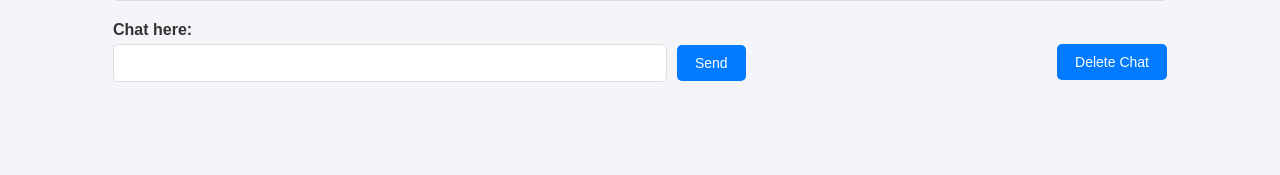
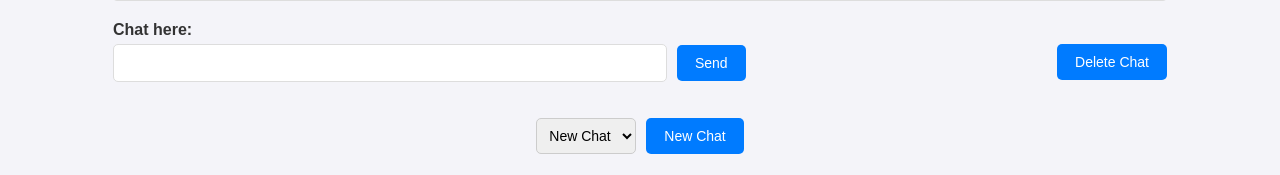
Before and after one commit to aaravahuja8/chatbot, a Flask app: page / in a window 1280 px wide. Shown: the part 625-800 px from the top of the page. Run offline with Flask 3, Linux system fonts and the light colour scheme; the visitor is signed in with stand-in values (Sample User, id 1); data that the repository does not hold is empty; some libraries are stand-ins or nearby versions.

Commit message:
multiple chats

```diff
--- a/app.py
+++ b/app.py
@@ -3,7 +3,7 @@ from gevent import monkey
 monkey.patch_all()
 
 from openai import OpenAI
-from flask import Flask, render_template, request, session, redirect, url_for, flash
+from flask import Flask, render_template, request, session, redirect, url_for, flash, jsonify
 from flask_wtf import FlaskForm
 from wtforms import StringField, PasswordField, SubmitField, BooleanField
 from wtforms.validators import DataRequired
@@ -137,18 +137,27 @@ def index():
     previous_messages = []
 
     if current_user.is_authenticated:
-        chats = chathistory.find({'username': current_user.username}).sort("last_updated", -1)
-        if chathistory.count_documents({'username': current_user.username}) == 0:
+        chats = chathistory.find_one({'username': current_user.username})
+        if chats is None:
             newchat = {
                 'username': current_user.username,
-                'messages': [{"role": "system", "content": "You are a helpful assistant."}],
-                'last_updated': datetime.datetime.utcnow()
+                'chats': [[{"role": "system", "content": "You are a helpful assistant."}]],
+                'last_updated': [datetime.datetime.utcnow()],
+                'titles': ["New Chat"]
             }
-            insert = chathistory.insert_one(newchat)
-            session['currentchat'] = str(insert.inserted_id)
+            chathistory.insert_one(newchat)
+            session['currentchat'] = 0
+            chattitles = ["New Chat"]
         else:
-            messages = chats[0]['messages']
-            session['currentchat'] = str(chats[0]['_id'])
+            if session['currentchat'] == "None":
+                maxtime = datetime.datetime(1970, 1, 1, 0, 0, 0, 0)
+                maxindex = 0
+                for i in range(len(chats['last_updated'])):
+                    if chats['last_updated'][i] > maxtime:
+                        maxtime = chats['last_updated'][i]
+                        maxindex = i
+                session['currentchat'] = maxindex
+            messages = chats['chats'][session['currentchat']]
             i = 1
             for msg in messages[1:]:
                 if msg['role'] == "system":
@@ -158,20 +167,23 @@ def index():
                 else:
                     i = 1
                     previous_messages.append(markdown2.markdown(msg['content'])[3:-5])
+            chattitles = chats['titles']
     else:
         session['currentchat'] = "None"
         session['messages'] = [{"role": "system", "content": "You are a helpful assistant."}]
+        chattitles = []
 
-    session.modified = True
     return render_template("index.html", previous_messages=previous_messages,
-                           len=len(previous_messages))
+                           len=len(previous_messages), chats=chattitles, chatlength=len(chattitles),
+                           current=session['currentchat'])
 
 @app.route("/message", methods=["POST"])
 def message():
     if current_user.is_authenticated:
         recentmessages = [{"role": "system", "content": "You are a helpful assistant."}]
-        chatentry = chathistory.find_one({'_id': ObjectId(session['currentchat'])})
-        for msg in chatentry['messages'][-10:]:
+        chatentry = chathistory.find_one({'username': current_user.username})
+        chat = chatentry['chats'][session['currentchat']]
+        for msg in chat[-10:]:
             if msg != {"role": "system", "content": "You are a helpful assistant."}:
                 recentmessages.append(msg)
     else:
@@ -181,6 +193,8 @@ def message():
     recentmessages.append({"role": "user", "content": query})
     result = get_weather_response(recentmessages)
     recentmessages.append({"role": "assistant", "content": result})
+    title = ""
+
     if len(recentmessages) > 11:
         recentmessages.pop(1)
         if recentmessages[1]['role'] == "system":
@@ -189,21 +203,41 @@ def message():
             recentmessages.pop(1)
         else:
             recentmessages.pop(1)
+
     if current_user.is_authenticated:
         if len(recentmessages) > 4 and recentmessages[-3]['role'] == "system":
-            chatentry['messages'].append(recentmessages[-4])
-            chatentry['messages'].append(recentmessages[-3])
-            chatentry['messages'].append(recentmessages[-2])
-            chatentry['messages'].append(recentmessages[-1])
+            chat.append(recentmessages[-4])
+            chat.append(recentmessages[-3])
+            chat.append(recentmessages[-2])
+            chat.append(recentmessages[-1])
         else:
-            chatentry['messages'].append(recentmessages[-2])
-            chatentry['messages'].append(recentmessages[-1])
-        chathistory.update_one({'_id': ObjectId(session['currentchat'])},
-                               {"$set": {'messages': chatentry['messages'], 'last_updated': datetime.datetime.utcnow()}})
+            chat.append(recentmessages[-2])
+            chat.append(recentmessages[-1])
+        newchatlist = chatentry['chats']
+        newchatlist[session['currentchat']] = chat
+        newupdatedlist = chatentry['last_updated']
+        newupdatedlist[session['currentchat']] = datetime.datetime.utcnow()
+        chathistory.update_one({'username': current_user.username},
+                               {"$set": {'chats': newchatlist, 'last_updated': newupdatedlist}})
+        if (len(chat) == 3) or (len(chat) == 5) or ((len(chat) % 12) == 1):
+            temp = recentmessages.copy()
+            temp.append({"role": "user",
+                         "content": "Give this conversation a name, and say only the name and nothing else, and without quotations"})
+            title = get_weather_response(temp)
+            newtitlelist = chatentry['titles']
+            newtitlelist[session['currentchat']] = title
+            chathistory.update_one({'username': current_user.username}, {"$set": {'titles': newtitlelist}})
     else:
         session['messages'] = recentmessages
+        session.modified = True
+
     html_result = markdown2.markdown(result)
-    return html_result
+    response = {
+        "result": html_result,
+        "title": title,
+        "index": str(session['currentchat'])
+    }
+    return jsonify(response)
 
 @app.route("/signup", methods=["GET", "POST"])
 def signup():
@@ -220,7 +254,6 @@ def signup():
             flash("Username already exists!")
 
     return render_template("signup.html", form=form)
-
 
 @app.route("/login", methods=["GET", "POST"])
 def login():
@@ -252,7 +285,84 @@ def logout():
 @app.route("/delete", methods=["DELETE"])
 @login_required
 def delete():
-    chathistory.update_one({'_id': ObjectId(session['currentchat'])},
-                           {"$set": {'messages': [{"role": "system", "content": "You are a helpful assistant."}],
-                                     'last_updated': datetime.datetime.utcnow()}})
-    return {}
+    chats = chathistory.find_one({'username': current_user.username})
+    chats['chats'].pop(session['currentchat'])
+    chats['titles'].pop(session['currentchat'])
+    chats['last_updated'].pop(session['currentchat'])
+    chathistory.update_one({'username': current_user.username},
+                           {"$set": {'chats': chats['chats'],
+                                     'titles': chats['titles'],
+                                     'last_updated': chats['last_updated']}})
+
+    previous_messages = []
+    if len(chats['chats']) > 0:
+        maxtime = datetime.datetime(1970, 1, 1, 0, 0, 0, 0)
+        maxindex = 0
+        for i in range(len(chats['last_updated'])):
+            if chats['last_updated'][i] > maxtime:
+                maxtime = chats['last_updated'][i]
+                maxindex = i
+        session['currentchat'] = maxindex
+        messages = chats['chats'][session['currentchat']]
+        i = 1
+        for msg in messages[1:]:
+            if msg['role'] == "system":
+                i = 0
+            elif i < 1:
+                i = i + 1
+            else:
+                i = 1
+                previous_messages.append(markdown2.markdown(msg['content'])[3:-5])
+        chattitles = chats['titles']
+    else:
+        chattitles = ["New Chat"]
+        chathistory.update_one({'username': current_user.username},
+                               {"$set": {'chats': [[{"role": "system", "content": "You are a helpful assistant."}]],
+                                         'titles': chattitles,
+                                         'last_updated': [datetime.datetime.utcnow()]}})
+    response = {
+        "messages": previous_messages,
+        "titles": chattitles,
+        "index": str(session['currentchat'])
+    }
+    return jsonify(response)
+
+@app.route("/update")
+@login_required
+def update():
+    num = int(request.args.get("index"))
+    session['currentchat'] = num
+    previous_messages = []
+    chats = chathistory.find_one({'username': current_user.username})
+    messages = chats['chats'][session['currentchat']]
+    i = 1
+    for msg in messages[1:]:
+        if msg['role'] == "system":
+            i = 0
+        elif i < 1:
+            i = i + 1
+        else:
+            i = 1
+            previous_messages.append(markdown2.markdown(msg['content'])[3:-5])
+
+    response = {
+        "messages": previous_messages,
+    }
+    return jsonify(response)
+
+@app.route("/create")
+@login_required
+def create():
+    chats = chathistory.find_one({'username': current_user.username})
+    session['currentchat'] = len(chats['chats'])
+    chats['chats'].append([{"role": "system", "content": "You are a helpful assistant."}])
+    chats['titles'].append("New Chat")
+    chats['last_updated'].append(datetime.datetime.utcnow())
+    chathistory.update_one({'username': current_user.username},
+                           {"$set": {'chats': chats['chats'],
+                                     'titles': chats['titles'],
+                                     'last_updated': chats['last_updated']}})
+    response = {
+        "index": str(session['currentchat'])
+    }
+    return jsonify(response)
--- a/static/css/style.css
+++ b/static/css/style.css
@@ -67,7 +67,7 @@ ul {
     font-size: 14px;
 }
 
-.input-group input[type="submit"] {
+.input-group input[type="submit"], .chat-controls button {
     padding: 10px 18px;
     background-color: #007bff;
     color: #fff;
@@ -77,7 +77,7 @@ ul {
     font-size: 14px;
 }
 
-.input-group input[type="submit"]:hover {
+.input-group input[type="submit"]:hover, .chat-controls button:hover {
     background-color: #0056b3;
 }
 
@@ -201,3 +201,18 @@ form label, form input {
     font-family: Arial, sans-serif;
     font-size: 17px;
 }
+
+.chat-controls {
+    display: flex;
+    align-items: center;
+    margin-bottom: 20px;
+}
+
+.chat-controls select {
+    padding: 8px;
+    font-family: Arial, sans-serif;
+    font-size: 14px;
+    border: 1px solid #ccc;
+    border-radius: 5px;
+    margin-right: 10px;
+}
--- a/static/js/script.js
+++ b/static/js/script.js
@@ -1,18 +1,23 @@
-const xhttp = new XMLHttpRequest();
-
 window.onload = function() {
-    document.getElementById("chat").scrollTop = document.getElementById("chat").scrollHeight;
-}
-
-xhttp.onload = function() {
-    let response = this.responseText;
-    response = response.slice(3, -5);
-    response = "<p>Bot: " + response + "</p>";
-    document.getElementById("chat").innerHTML += response;
     document.getElementById("chat").scrollTop = document.getElementById("chat").scrollHeight;
 };
 
 function sendMessage() {
+    const xhttp = new XMLHttpRequest();
+
+    xhttp.onload = function() {
+    let response = JSON.parse(this.responseText);
+    result = response.result
+    result = result.slice(3, -5);
+    result = "<p>Bot: " + result + "</p>";
+    document.getElementById("chat").innerHTML += result;
+    document.getElementById("chat").scrollTop = document.getElementById("chat").scrollHeight;
+    if (response.title != "") {
+        let i = JSON.parse(this.responseText).index;
+        document.getElementById("chat" + i).innerHTML = response.title
+    }
+    };
+
     let message = document.getElementById("message").value;
     if (message.trim() !== "") {
         document.getElementById("chat").innerHTML += "<p>User: " + message + "</p>";
@@ -22,7 +27,7 @@ function sendMessage() {
         document.getElementById("message").value = "";
         document.getElementById("chat").scrollTop = document.getElementById("chat").scrollHeight;
     }
-};
+}
 
 document.getElementById("submit").onclick = function(e) {
     e.preventDefault();
@@ -41,6 +46,17 @@ function deleteChat() {
     xhttp.onload = function() {
         if (this.status === 200) {
             document.getElementById("chat").innerHTML = "";
+            document.getElementById("chats").innerHTML = "";
+            let response = JSON.parse(this.responseText);
+            for (let i=0; i < response.messages.length; i=i+2) {
+                document.getElementById("chat").innerHTML += "<p>User: " + response.messages[i] + "</p>";
+                document.getElementById("chat").innerHTML += "<p>Bot: " + response.messages[i+1] + "</p>";
+            }
+            for (let i=0; i < response.titles.length; i++) {
+                document.getElementById("chats").innerHTML += "<option id='chat" + i + "' value='" + i + "'>" +
+                response.titles[i] + "</option>";
+                document.getElementById("chats").value = response.index
+            }
         } else {
             alert("Failed to delete chat.");
         }
@@ -48,3 +64,37 @@ function deleteChat() {
     xhttp.open("DELETE", "/delete", true);
     xhttp.send();
 }
+
+function updateChat() {
+    const xhttp = new XMLHttpRequest();
+    xhttp.onload = function() {
+        if (this.status === 200) {
+            document.getElementById("chat").innerHTML = "";
+            let response = JSON.parse(this.responseText);
+            for (let i=0; i < response.messages.length; i=i+2) {
+                document.getElementById("chat").innerHTML += "<p>User: " + response.messages[i] + "</p>";
+                document.getElementById("chat").innerHTML += "<p>Bot: " + response.messages[i+1] + "</p>";
+            }
+        } else {
+            alert("Failed to select chat.");
+        }
+    };
+    xhttp.open("GET", "/update?index=" + document.getElementById("chats").value, true);
+    xhttp.send();
+}
+
+function newChat() {
+    const xhttp = new XMLHttpRequest();
+    xhttp.onload = function() {
+        if (this.status === 200) {
+            document.getElementById("chat").innerHTML = "";
+            let i = JSON.parse(this.responseText).index;
+            document.getElementById("chats").innerHTML += "<option id='chat" + i + "' value='" + i + "'>New Chat</option>";
+            document.getElementById("chats").value = i
+        } else {
+            alert("Failed to create new chat.");
+        }
+    };
+    xhttp.open("GET", "/create", true);
+    xhttp.send();
+}
--- a/templates/index.html
+++ b/templates/index.html
@@ -33,6 +33,22 @@
         {% endif %}
     </div>
 </div>
+<br>
+<br>
+{% if current_user.is_authenticated == True %}
+<div class="chat-controls">
+    <select id="chats" onchange="updateChat()">
+        {% for i in range(chatlength) %}
+            {% if i == current %}
+                <option id="chat{{i}}" value={{i}} selected>{{chats[i]}}</option>
+            {% else %}
+                <option id="chat{{i}}" value={{i}}>{{chats[i]}}</option>
+            {% endif %}
+        {% endfor %}
+    </select>
+    <button class="create" onclick="newChat()">New Chat</button>
+</div>
+{% endif %}
 <script src="{{ url_for('static', filename = 'js/script.js') }}"></script>
 </body>
 </html>
```
